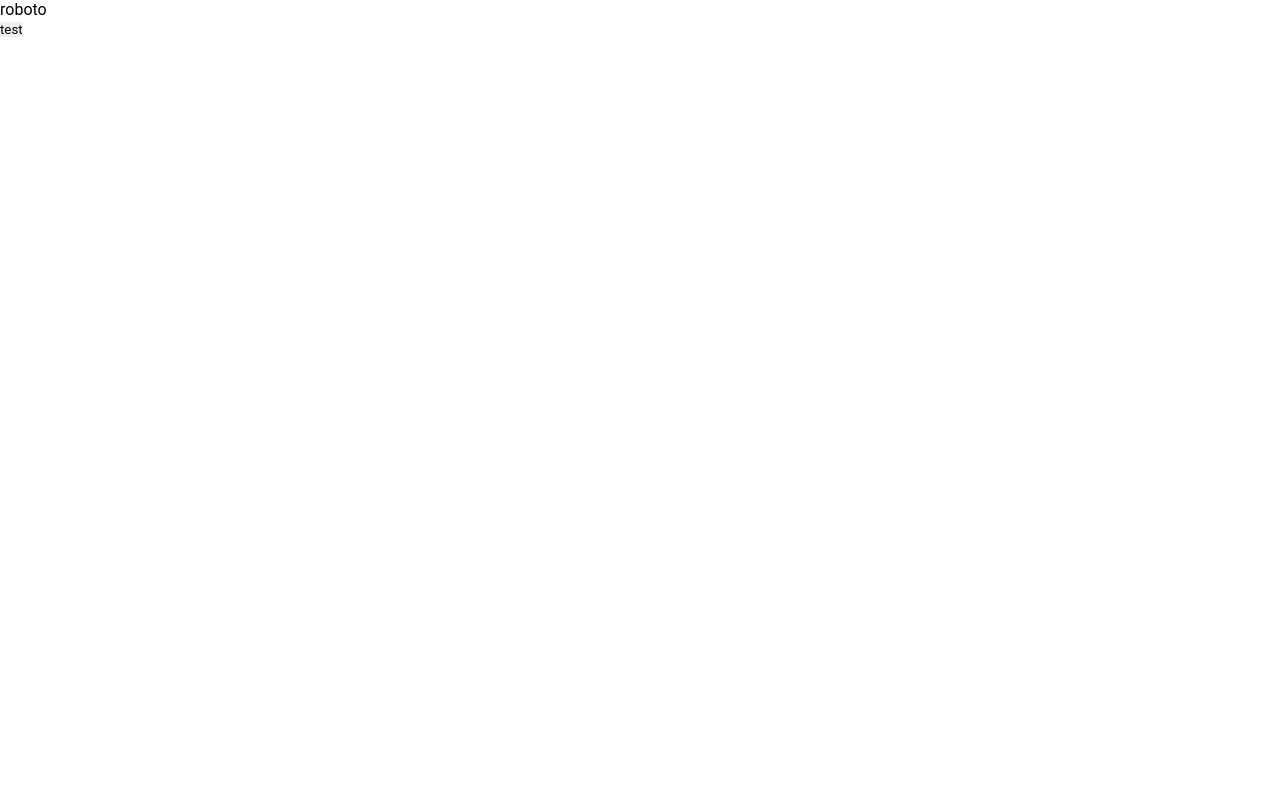
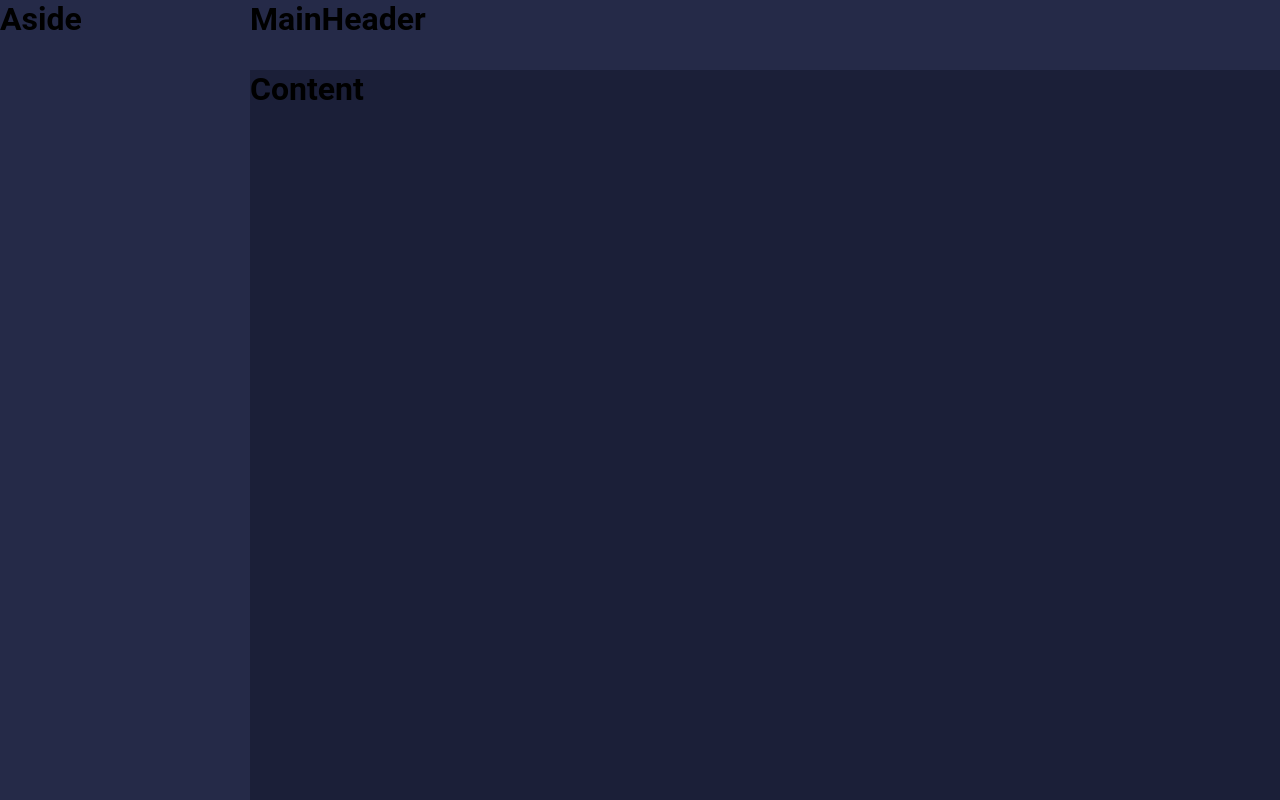
Before and after one commit to Eduardo-silva0/-minha-carteira, a Next.js app: page / in a window 1280 px wide. Built offline with nearby package versions, Linux system fonts and the light colour scheme.

Commit message:
3. Criação dos componentes do Layout da nossa aplicação

```diff
--- /dev/null
+++ b/src/pages/components/Aside/index.tsx
@@ -0,0 +1,11 @@
+import { Container } from './styles';
+
+const Aside: React.FC = () => {
+  return (
+    <Container>
+      <h1>Aside</h1>
+    </Container>
+  );
+};
+
+export default Aside;
--- /dev/null
+++ b/src/pages/components/Aside/styles.ts
@@ -0,0 +1,7 @@
+import styled from 'styled-components';
+
+export const Container = styled.div`
+  grid-area: AS;
+
+  background-color: #252A48;
+`;
--- /dev/null
+++ b/src/pages/components/Content/index.tsx
@@ -0,0 +1,11 @@
+import { Container } from './styles';
+
+const Content: React.FC = () => {
+  return (
+    <Container>
+      <h1>Content</h1>
+    </Container>
+  );
+};
+
+export default Content;
--- /dev/null
+++ b/src/pages/components/Content/styles.ts
@@ -0,0 +1,7 @@
+import styled from 'styled-components';
+
+export const Container = styled.div`
+  grid-area: CT;
+
+  background-color: #1B1F38;
+`;
--- /dev/null
+++ b/src/pages/components/Layout/index.tsx
@@ -0,0 +1,17 @@
+import { Container } from './styles';
+
+import MainHeader from '../MainHeader'
+import Aside from '../Aside'
+import Content from '../Content'
+
+const Layout: React.FC = () => {
+  return (
+    <Container>
+      <MainHeader />
+      <Aside />
+      <Content />
+    </Container>
+  );
+};
+
+export default Layout;
--- /dev/null
+++ b/src/pages/components/Layout/styles.ts
@@ -0,0 +1,13 @@
+import styled from 'styled-components';
+
+export const Container = styled.div`
+  display: grid;
+  grid-template-columns: 250px auto;
+  grid-template-rows: 70px auto;
+
+  grid-template-areas:
+  'AS MH'
+  'AS CT';
+
+  height: 100vh;
+`;
--- /dev/null
+++ b/src/pages/components/MainHeader/index.tsx
@@ -0,0 +1,11 @@
+import { Container } from './styles';
+
+const MainHeader: React.FC = () => {
+  return (
+    <Container>
+      <h1>MainHeader</h1>
+    </Container>
+  );
+};
+
+export default MainHeader;
--- /dev/null
+++ b/src/pages/components/MainHeader/styles.ts
@@ -0,0 +1,7 @@
+import styled from 'styled-components';
+
+export const Container = styled.div`
+  grid-area: MH;
+
+  background-color: #252A48;
+`;
--- a/src/pages/index.tsx
+++ b/src/pages/index.tsx
@@ -1,8 +1,9 @@
+import Layout from "./components/Layout"
+
 const Index = () => {
   return (
     <>
-      <p>roboto</p>
-      <button>test</button>
+      <Layout />
     </>
   );
 };
```
Also changed, not shown: 1 other file (tests, documents, lock files or other folders).
